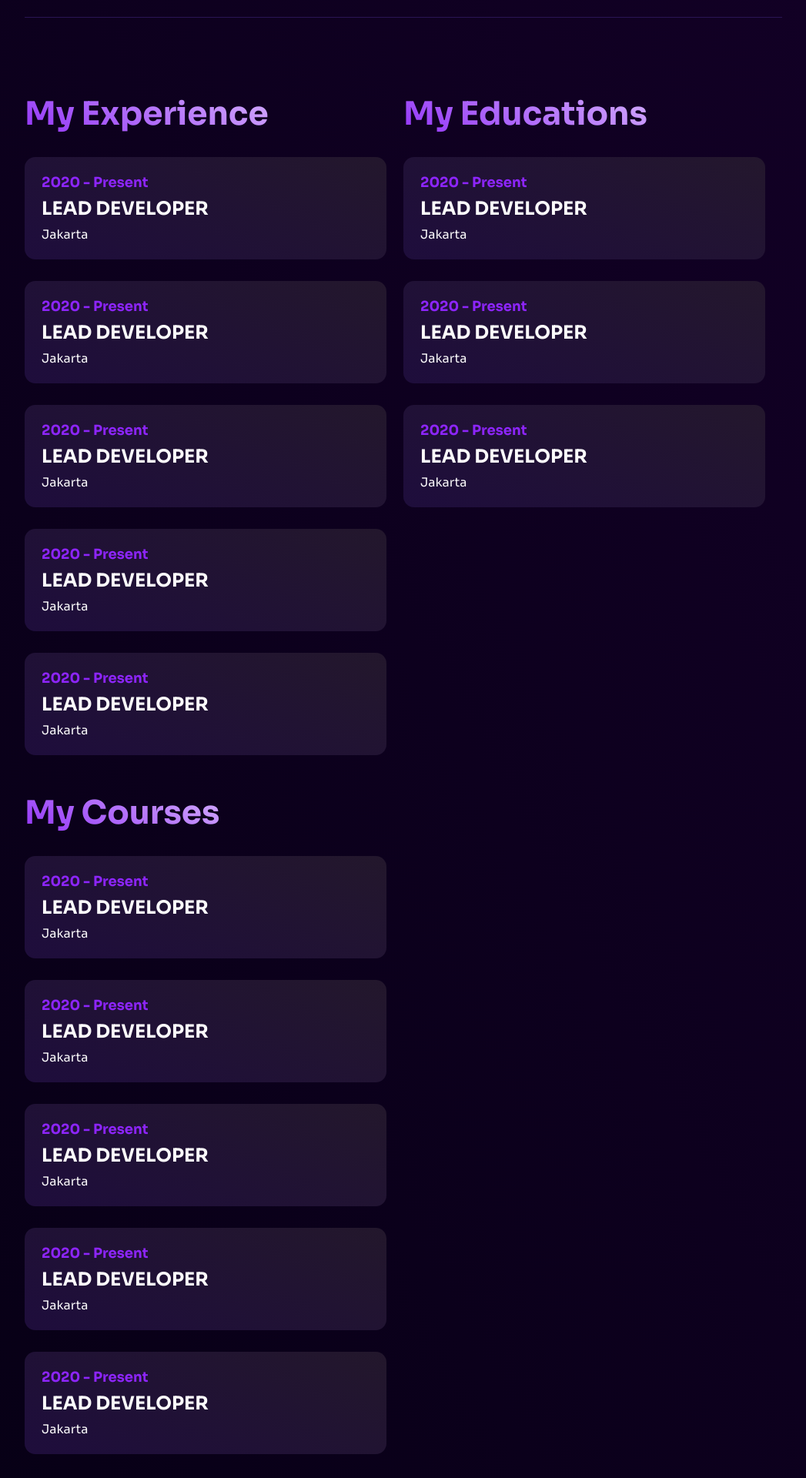
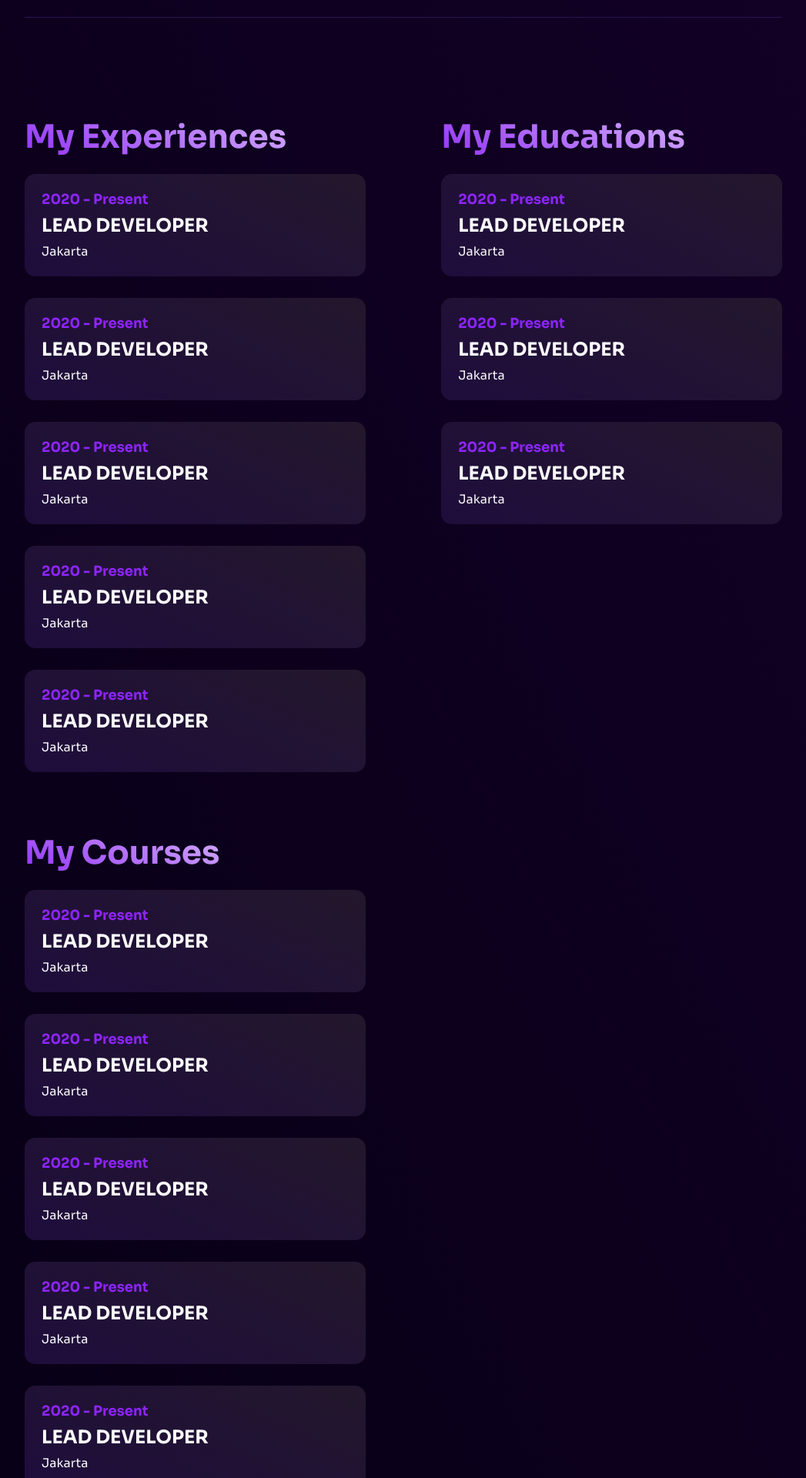
Before and after one commit to LepakBoy/single_page, a Next.js app: page / in a window 1280 px wide. Shown: the part 1700-3620 px from the top of the page at 77% size, without its empty margins (116-1163 px from the left). Built offline with nearby package versions, Linux system fonts and the light colour scheme.

Commit message:
resume section reusable component

```diff
--- a/src/app/components/resumeSection/cardGroups/cardGroups.module.css
+++ b/src/app/components/resumeSection/cardGroups/cardGroups.module.css
@@ -0,0 +1,18 @@
+.cards_group{
+    margin-top: 30px;
+    margin-bottom: 48px;
+    width: 45%;
+}
+
+.cards{
+    display: flex;
+    flex-direction: column;
+    gap: 28px;
+    margin-top: 22px;
+}
+
+@media (max-width: 768px){
+    .cards_group{
+        width: 100%;
+    }
+}
--- a/src/app/components/resumeSection/cardGroups/cardGroups.tsx
+++ b/src/app/components/resumeSection/cardGroups/cardGroups.tsx
@@ -4,17 +4,22 @@ import TitleSection from '../../molecule/titleSection/titleSection';
 import { experienceList } from '@/static/resume';
 import ResumeCard from '../../molecule/resumeCard/resumeCard';
 
+interface ICardGroupsComponent {
+  data: ICardGroups[];
+  title: string;
+}
 export interface ICardGroups {
   date: string;
   title: string;
   text: string;
 }
 
-export default function CardGroups(data: ICardGroups[]) {
+export default function CardGroups({ data, title }: ICardGroupsComponent) {
   return (
+    <div className={styles.cards_group}>
       <div className={styles.wrapper}>
-      <TitleSection title="My Experience" />
-      <div className={styles.cards_group}>
+        <TitleSection title={title} />
+        <div className={styles.cards}>
           {data.map((list) => (
             <ResumeCard
               date={list.date}
@@ -25,5 +30,6 @@ export default function CardGroups(data: ICardGroups[]) {
           ))}
         </div>
       </div>
+    </div>
   );
 }
--- a/src/app/components/resumeSection/resumeSection.tsx
+++ b/src/app/components/resumeSection/resumeSection.tsx
@@ -8,49 +8,18 @@ import CardGroups from './cardGroups/cardGroups';
 export default function ResumeSection() {
   return (
     <section className={styles.container}>
-      {/* <CardGroups  /> */}
-      <div className={styles.wrapper}>
-        <TitleSection title="My Experience" />
-        <div className={styles.cards_group}>
-          {/* <ResumeCard />
-          <ResumeCard />
-          <ResumeCard /> */}
-          {experienceList.map((list) => (
-            <ResumeCard
-              date={list.date}
-              title={list.title}
-              text={list.text}
-              key={list.title}
-            />
-          ))}
-        </div>
-      </div>
-      <div className={styles.wrapper}>
-        <TitleSection title="My Educations" />
-        <div className={styles.cards_group}>
-          {educationsList.map((list) => (
-            <ResumeCard
-              date={list.date}
-              title={list.title}
-              text={list.text}
-              key={list.title}
-            />
-          ))}{' '}
-        </div>
-      </div>
-      <div className={styles.wrapper}>
-        <TitleSection title="My Courses" />
-        <div className={styles.cards_group}>
-          {coursesList.map((list) => (
-            <ResumeCard
-              date={list.date}
-              title={list.title}
-              text={list.text}
-              key={list.title}
-            />
-          ))}{' '}
-        </div>
-      </div>
+      <CardGroups
+        title="My Experiences"
+        data={experienceList}
+      />
+      <CardGroups
+        title="My Educations"
+        data={educationsList}
+      />
+      <CardGroups
+        title="My Courses"
+        data={coursesList}
+      />
     </section>
   );
 }
```
Lines whose indentation alone changed are shown as unchanged.
